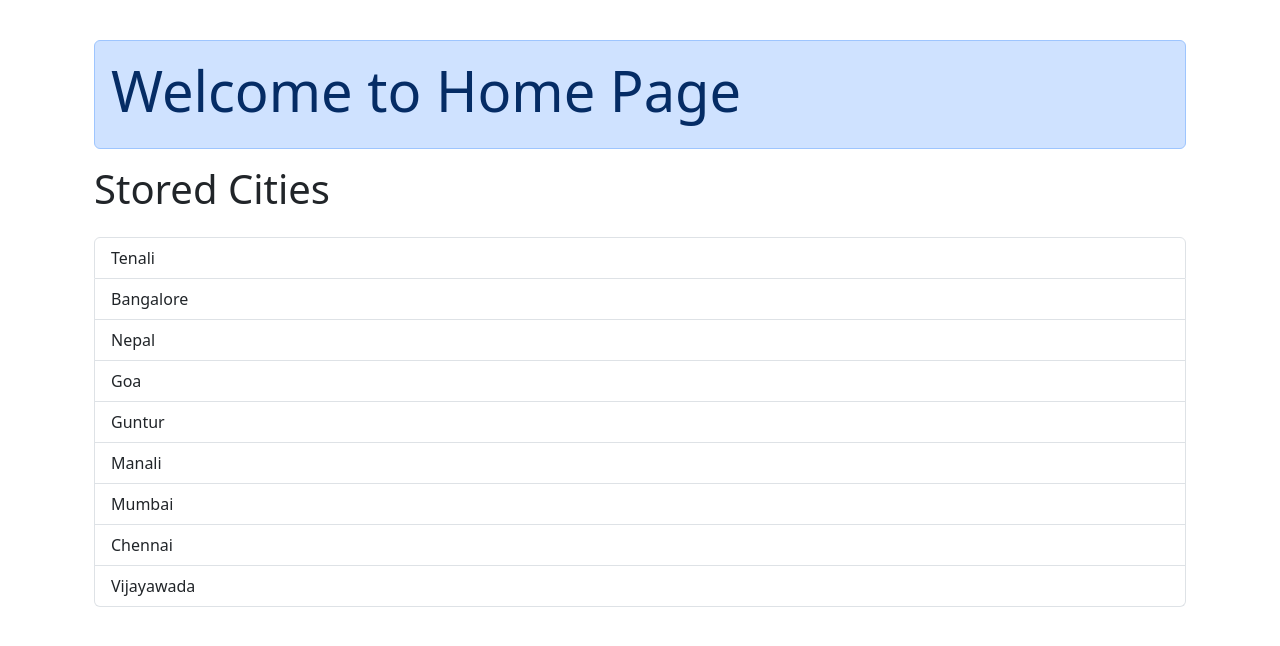
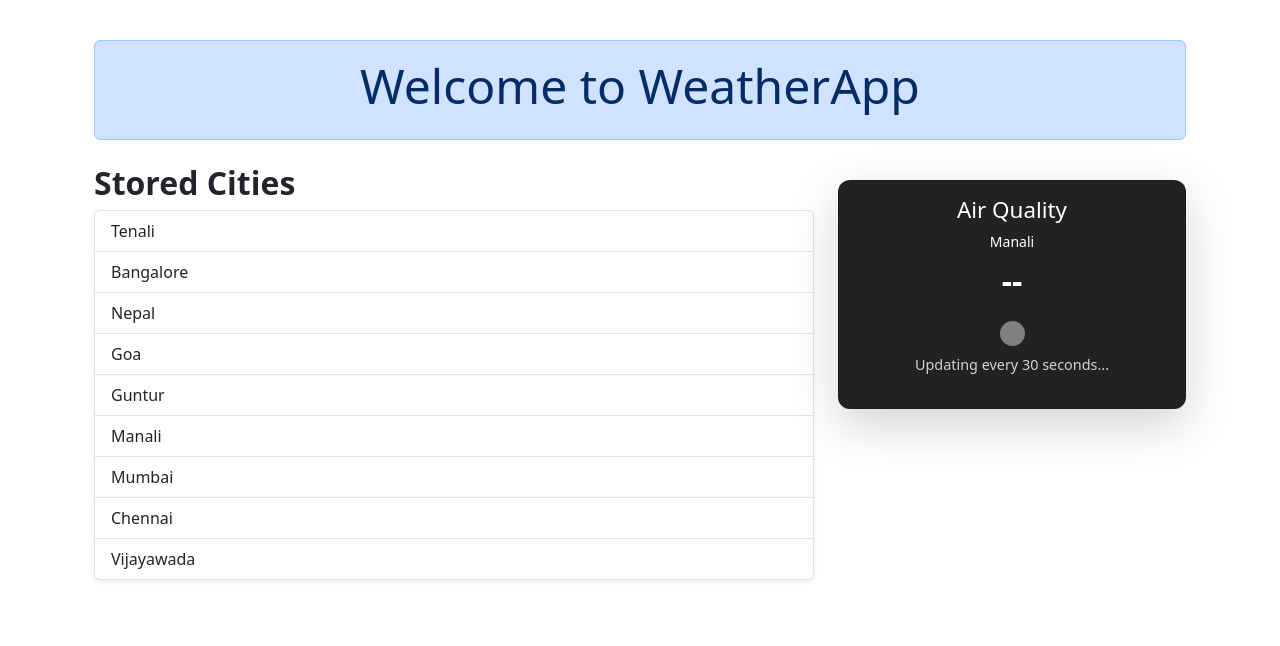
Before and after one commit to Sivakumarannam/WeatherAPI2, a Django app: page / in a window 1280 px wide. Shown: the part 56-702 px from the top of the page. Run offline with Django 5.2, Linux system fonts and the light colour scheme; data comes from the database, SQL or seed files in the repository; both versions use the stored data as it was after the commit; data that the repository does not hold is empty.

Commit message:
Updated registration, templates, and Procfile

```diff
--- a/app/views.py
+++ b/app/views.py
@@ -17,22 +17,92 @@ from django.conf import settings
 import logging
 # Create your views here.
 
-
+import os
+import requests
+from django.shortcuts import render
+from django.http import JsonResponse
+from .models import WeatherData
+# Default city for initial air quality display
+DEFAULT_CITY = "Hyderabad"
 
 def home(request):
+    """Render home page with stored cities and live air quality for last selected city"""
     username = request.session.get('username')
-    city_names = WeatherData.objects.values_list('city', flat=True).distinct()
 
-    # Fetch user profile safely
-    user_profile = None
-    if request.user.is_authenticated:
-        user_profile = Profile.objects.filter(user=request.user).first()  # Use 'user' instead of 'profile_user'
+    # Fetch all stored city names (DOES NOT CHANGE WITH AJAX)
+    city_names = list(WeatherData.objects.values_list('city', flat=True).distinct())
+
+    # Select a random city every request
+    selected_city = random.choice(city_names) if city_names else DEFAULT_CITY
+    request.session["selected_city"] = selected_city
+
+    # Fetch air quality for selected city
+    air_quality_data = get_air_quality_data(selected_city)
 
     return render(request, 'home.html', {
         'username': username,
-        'city_names': city_names,
-        'user_profile': user_profile
+        'city_names': city_names,  # 🚀 This remains fixed and unchanged
+        'selected_city': selected_city,
+        'air_quality': air_quality_data["aqi"],
+        'air_quality_color': air_quality_data["color"]
     })
+
+
+def get_air_quality_data(city):
+    """ Fetch air quality data from AQICN API """
+    api_key = os.getenv("AQI_API_KEY")
+
+    if not api_key:
+        return {"city": city, "aqi": "--", "color": "gray"}
+
+    url = f"https://api.waqi.info/feed/{city}/?token={api_key}"
+
+    try:
+        response = requests.get(url)
+        response.raise_for_status()
+        data = response.json()
+
+        if data["status"] == "ok":
+            aqi = data["data"]["aqi"]
+            return {"city": city, "aqi": aqi, "color": get_aqi_color(aqi)}
+
+    except requests.exceptions.RequestException:
+        return {"city": city, "aqi": "--", "color": "gray"}
+
+    return {"city": city, "aqi": "--", "color": "gray"}
+
+
+def get_aqi_color(aqi):
+    """ Ensure AQI is always an integer before comparing """
+    try:
+        aqi = int(aqi)  # Convert to integer
+    except ValueError:
+        return "gray"  # Default color for invalid AQI
+
+    if aqi <= 50:
+        return "green"
+    elif aqi <= 100:
+        return "yellowgreen"
+    elif aqi <= 200:
+        return "orange"
+    elif aqi <= 300:
+        return "red"
+    else:
+        return "purple"
+
+
+
+def get_air_quality(request):
+    """ API endpoint for AJAX air quality updates (Random City Every 30s) """
+    city_names = list(WeatherData.objects.values_list('city', flat=True).distinct())
+    selected_city = random.choice(city_names) if city_names else DEFAULT_CITY
+
+    # Fetch air quality for requested city
+    air_quality_data = get_air_quality_data(selected_city)
+
+    return JsonResponse(air_quality_data)
+
+
 
 # Set up logging
 logger = logging.getLogger(__name__)
@@ -156,18 +226,18 @@ def profile_display(request):
 
 
 
-
-
 @login_required
 def search(request):
     weather_data = None
     error_message = None
+    climate_warning = None
+    warning_color = "black"
 
     if request.method == 'POST':
         city_name = request.POST.get('city')
         if city_name:
-            api_key = '30d4741c779ba94c470ca1f63045390a'  # Consider moving this to a settings file
-            url = f'http://api.openweathermap.org/data/2.5/weather?q={city_name}&appid={api_key}'
+            we_api_key = os.getenv("WEA_API_KEY")  # Replace with your actual OpenWeather API key
+            url = f'http://api.openweathermap.org/data/2.5/weather?q={city_name}&appid={we_api_key}'
 
             try:
                 response = requests.get(url)
@@ -179,6 +249,14 @@ def search(request):
                 humidity = data['main']['humidity']
                 weather = data['weather'][0]['description']
                 speed = data['wind']['speed']
+
+                # Check if the weather is bad or good
+                if temperature > 30 or humidity > 80:
+                    climate_warning = "You are not going outside because of climate changes."
+                    warning_color = "red"
+                else:
+                    climate_warning = "You are going outside now."
+                    warning_color = "green"
 
                 # Save data to WeatherData model
                 username = request.session.get('username')
@@ -205,18 +283,29 @@ def search(request):
                 }
 
                 # Render search page with updated data
-                return render(request, 'search.html', {'weather_data': {
-                    'city': city_name,
-                    'temperature': temperature,
-                    'humidity': humidity,
-                    'weather': weather,
-                    'speed': speed
-                }, 'error_message': error_message})
+                return render(request, 'search.html', {
+                    'weather_data': {
+                        'city': city_name,
+                        'temperature': temperature,
+                        'humidity': humidity,
+                        'weather': weather,
+                        'speed': speed
+                    },
+                    'climate_warning': climate_warning,
+                    'warning_color': warning_color,
+                    'error_message': error_message
+                })
 
             except requests.exceptions.RequestException as e:
                 error_message = f'Error fetching weather data: {e}'
 
-    return render(request, 'search.html', {'weather_data': weather_data, 'error_message': error_message})
+    return render(request, 'search.html', {
+        'weather_data': weather_data,
+        'climate_warning': climate_warning,
+        'warning_color': warning_color,
+        'error_message': error_message
+    })
+
 
 
 
@@ -355,3 +444,25 @@ def profile_update(request):
         form = ProfileForm(instance=profile)
 
     return render(request, "profile_update.html", {"form": form})
+
+
+
+
+import os
+
+import requests
+
+API_KEY = os.getenv("AQI_API_KEY")  # Store this securely
+CITY = "hyderabad"
+URL = f"https://api.waqi.info/feed/{CITY}/?token={API_KEY}"
+
+response = requests.get(URL)
+data = response.json()
+
+if data["status"] == "ok":
+    aqi = data["data"]["aqi"]
+    city = data["data"]["city"]["name"]
+    updated_time = data["data"]["time"]["s"]
+    print(f"Air Quality in {city}: AQI {aqi} (Last updated: {updated_time})")
+else:
+    print("Error fetching air quality data.")
--- a/templates/dummy.html
+++ b/templates/dummy.html
@@ -5,6 +5,9 @@
 <head>
     <meta charset="utf-8">
     <meta name="viewport" content="width=device-width, initial-scale=1, shrink-to-fit=no">
+
+    <!-- Favicon Fix -->
+    <link rel="icon" type="image/x-icon" href="{% static 'images/favicon.ico' %}">
 
     <!-- Bootstrap 5 CSS -->
     <link href="https://cdn.jsdelivr.net/npm/bootstrap@5.3.0/dist/css/bootstrap.min.css" rel="stylesheet">
@@ -48,7 +51,6 @@
                     </li>
                     {% else %}
                     <li class="nav-item dropdown">
-                        <!-- Profile Picture (Click to Open Dropdown) -->
                         <a href="#" class="nav-link d-flex align-items-center" id="profileDropdown" role="button"
                             data-bs-toggle="dropdown">
                             {% if user.profile and user.profile.profile_pic %}
@@ -58,7 +60,6 @@
                             {% endif %}
                         </a>
 
-                        <!-- Dropdown Menu -->
                         <ul class="dropdown-menu dropdown-menu-end" aria-labelledby="profileDropdown">
                             <li><a class="dropdown-item" href="{% url 'profile_display' %}"><i class="bi bi-person"></i>
                                     Profile</a></li>
@@ -89,7 +90,6 @@
 
     <!-- Bootstrap JS -->
     <script src="https://cdn.jsdelivr.net/npm/bootstrap@5.3.0/dist/js/bootstrap.bundle.min.js"></script>
-
 </body>
 
 </html>
--- a/templates/home.html
+++ b/templates/home.html
@@ -6,50 +6,82 @@
 
 {% block body_block %}
 <div class="container mt-5 pt-5">
+    <!-- ✅ Welcome Section -->
     {% if username %}
-    <div class="alert alert-success" role="alert">
-        <h1 class="display-4">Welcome to Home Page, Mr/Ms {{ username }}</h1>
+    <div class="alert alert-success text-center" role="alert" style="background-color: #d4ede2; border-radius: 12px;">
+        <h1 class="display-5">Welcome, {{ username }}</h1>
     </div>
     {% else %}
-    <div class="alert alert-primary" role="alert">
-        <h1 class="display-4">Welcome to Home Page</h1>
+    <div class="alert alert-primary text-center" role="alert">
+        <h1 class="display-5">Welcome to WeatherApp</h1>
     </div>
     {% endif %}
 
-    <h1 class="mb-4">Stored Cities</h1>
+    <div class="row mt-4">
+        <!-- ✅ Stored Cities Section -->
+        <div class="col-md-8">
+            <h2 class="fw-bold">Stored Cities</h2>
+            <ul class="list-group shadow-sm">
+                {% for city in city_names %}
+                <li class="list-group-item">{{ city }}</li>
+                {% empty %}
+                <li class="list-group-item">No cities available</li>
+                {% endfor %}
+            </ul>
+        </div>
 
-    <ul class="list-group">
-        {% for city in city_names %}
-        <li class="list-group-item">{{ city }}</li>
-        {% empty %}
-        <li class="list-group-item">No cities available</li>
-        {% endfor %}
-    </ul>
+        <!-- ✅ Air Quality Section -->
+        <div class="col-md-4">
+            <div class="card text-center shadow-lg mt-3"
+                style="background-color: #222; color: white; border-radius: 12px;">
+                <div class="card-body">
+                    <h5 class="card-title" style="font-size: 1.4rem;">Air Quality</h5>
+                    <p class="small" id="city_name" style="color: white; margin-bottom: 5px;">{{ selected_city }}</p>
 
-    {% if search_weather_data %}
-    <div class="mt-4">
-        <h2 class="text-center">Weather Data for {{ search_weather_data.city }}</h2>
-        <table class="table table-bordered">
-            <tbody>
-                <tr>
-                    <th>Temperature</th>
-                    <td>{{ search_weather_data.temperature }} K</td>
-                </tr>
-                <tr>
-                    <th>Humidity</th>
-                    <td>{{ search_weather_data.humidity }}%</td>
-                </tr>
-                <tr>
-                    <th>Weather</th>
-                    <td>{{ search_weather_data.weather }}</td>
-                </tr>
-                <tr>
-                    <th>Wind Speed</th>
-                    <td>{{ search_weather_data.speed }} m/s</td>
-                </tr>
-            </tbody>
-        </table>
+                    <p class="card-text" style="font-size: 2rem;">
+                        <span id="aqi_value" class="fw-bold">{{ air_quality|default:"--" }}</span>
+                    </p>
+
+                    <!-- ✅ AQI Indicator -->
+                    <div id="aqi_indicator" class="rounded-circle mx-auto"
+                        style="width: 25px; height: 25px; background-color: {{ air_quality_color|default:'gray' }};">
+                    </div>
+
+                    <p class="mt-2" style="color: lightgray; font-size: 0.9rem;">
+                        Updating every 30 seconds...
+                    </p>
+                </div>
+            </div>
+        </div>
     </div>
-    {% endif %}
 </div>
+
+<!-- ✅ JavaScript for Auto-Update AQI -->
+<script src="https://code.jquery.com/jquery-3.6.0.min.js"></script>
+<script>
+    console.log("✅ JavaScript Loaded!");
+
+    function fetchAirQuality() {
+        console.log("🔄 Fetching new air quality data...");
+
+        $.ajax({
+            url: "{% url 'get_air_quality' %}",
+            type: "GET",
+            success: function (data) {
+                console.log("✅ API Response:", data);
+                $("#aqi_value").text(data.aqi);
+                $("#aqi_indicator").css("background-color", data.color);
+                $("#city_name").text(data.city);
+            },
+            error: function (xhr, status, error) {
+                console.error("❌ Error:", status, error);
+            }
+        });
+    }
+
+    $(document).ready(function () {
+        fetchAirQuality();
+        setInterval(fetchAirQuality, 30000);
+    });
+</script>
 {% endblock %}
--- a/weatherAPI2/urls.py
+++ b/weatherAPI2/urls.py
@@ -42,4 +42,5 @@ urlpatterns = [
     path('verify_otp/', verify_otp, name='verify_otp'),
     path('profile_update/', views.profile_update, name='profile_update'),
     path("healthz/", health_check),  # Health check endpoint
+    path('get_air_quality/', get_air_quality, name='get_air_quality'),
 ] + static(settings.MEDIA_URL, document_root=settings.MEDIA_ROOT)  # Serve media files
```
Also changed, not shown: templates/search.html (+17 -0 lines), db.sqlite3, 2 other files.
